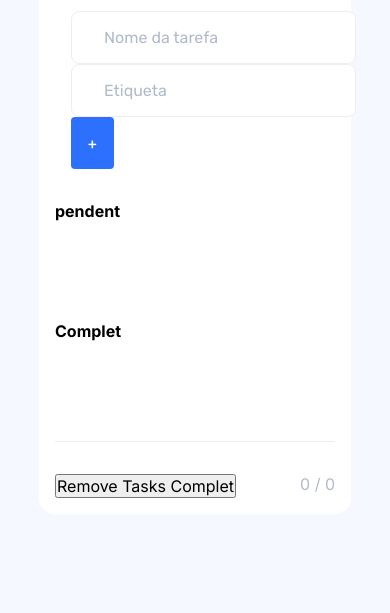
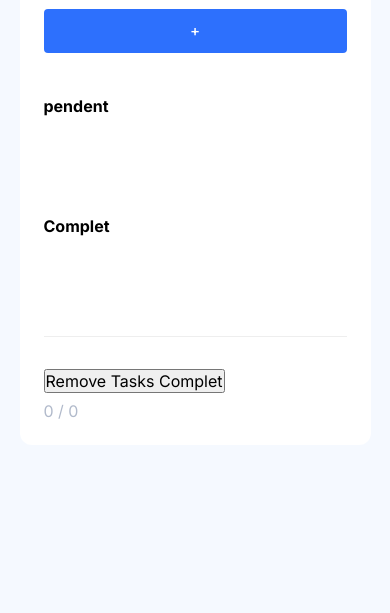
Before and after one commit to ThalesFortes/RID216429_Desafio03, a plain HTML site: page index.html in a window 390 px wide. Shown: the part 231-844 px from the top of the page. Drawn offline with Linux system fonts and the light colour scheme.

Commit message:
Ajustando estilos

```diff
--- a/css/mobile.css
+++ b/css/mobile.css
@@ -1,27 +1,97 @@
-@media only screen and (max-width: 767px) {
-  h1{
+@media (max-width: 768px) {
+  #app {
+    justify-content: flex-start;
+    padding-top: 2rem;
+  }
+
+  h1 {
     font-size: 2.5rem;
     text-align: center;
+    padding: 0 1rem;
   }
 
-  #todo{
-    width: 80vw;
-    padding: 1rem;
+  #todo {
+    padding: 2rem;
+    width: 90%;
+    border-radius: 12px;
   }
 
-  #form{
-    margin: 1rem;
+  #contentForm {
+    flex-direction: column;
+    display: flex;
+    gap: 1rem;
   }
 
-  #form form{
-    display: flex;
-    flex-direction: column;
-    gap: 16px;
+  #contentForm :first-child,
+  #form :nth-child(2) {
+    margin-right: 0;
+    margin-bottom:.7rem;
+    width: 100%;
   }
 
-  .listLine{
-    display: flex;
+  .task {
+    padding: 0.8rem 1rem;
+    font-size: 1rem;
+  }
+
+  .button {
+    padding: 0.8rem;
+    font-size: 1rem;
+    width: 100%;
+  }
+
+  .listLine {
     flex-direction: column;
-    gap: 16px;
+    align-items: flex-start;
+    padding: 1.5rem;
+  }
+
+  .listText p {
+    font-size: 1rem;
+  }
+
+  .listText span {
+    font-size: 0.9rem;
+  }
+
+  .tag {
+    margin-top: 0.5rem;
+  }
+
+  .checkImg {
+    width: 3rem;
+    align-self: flex-end;
+  }
+
+  #count {
+    flex-direction: column;
+    align-items: flex-start;
+    gap: 0.5rem;
   }
 }
+
+@media (max-width: 480px) {
+  h1 {
+    font-size: 2rem;
+  }
+
+  #todo {
+    padding: 1.5rem;
+  }
+
+  .task {
+    font-size: 0.95rem;
+  }
+
+  .button {
+    font-size: 0.95rem;
+  }
+
+  .listLine {
+    padding: 1.2rem;
+  }
+
+  .checkImg {
+    width: 2.5rem;
+  }
+}
```
